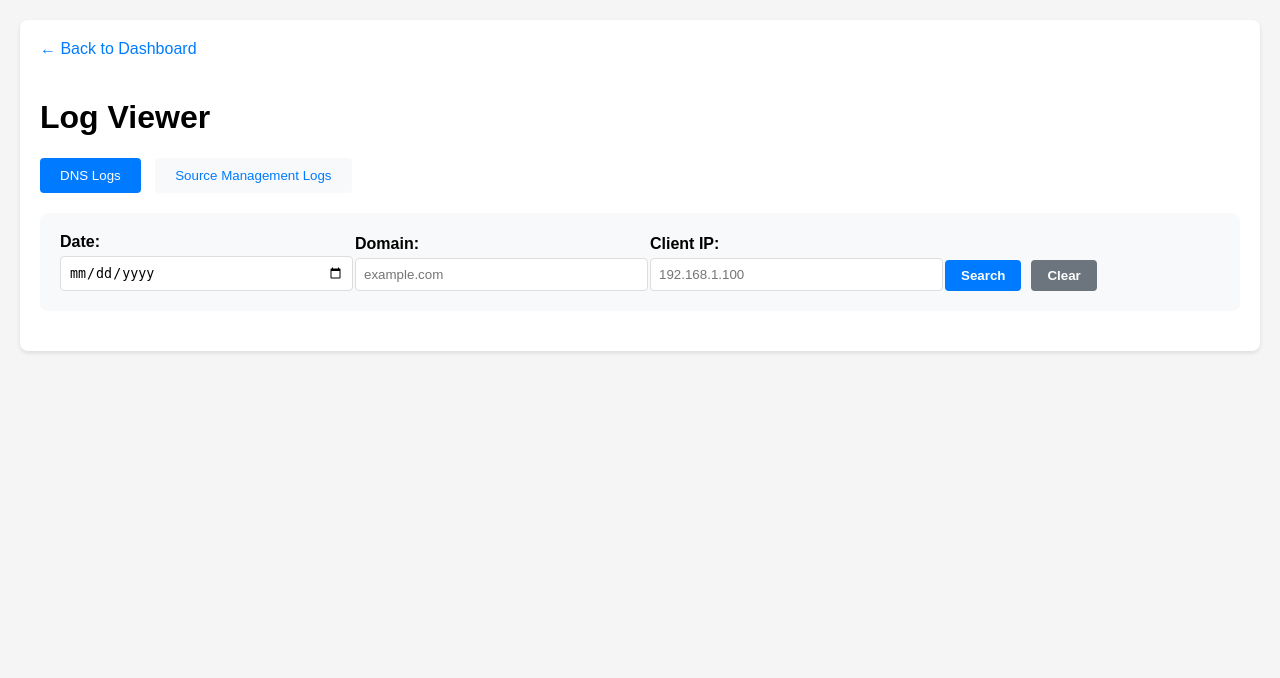
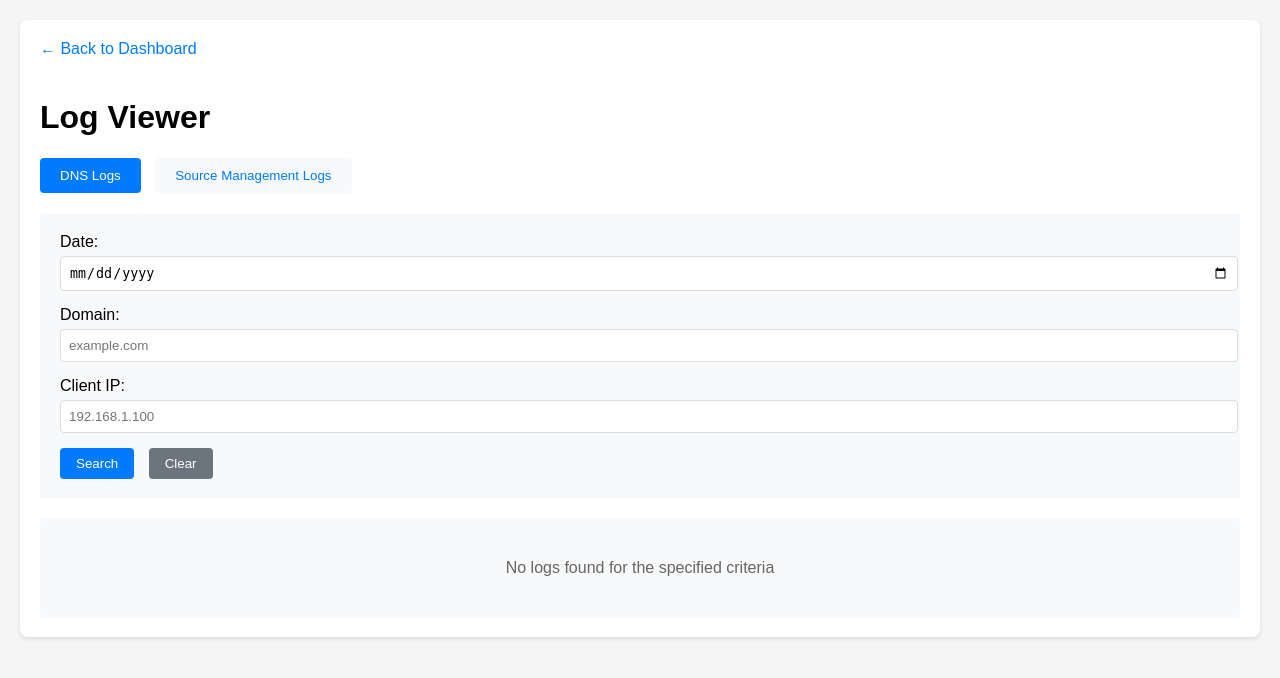
Before and after one commit to RenjiAkairu/Adsvoid, a Flask app: page /logs in a window 1280 px wide. Shown: the top 678 px of the page. Run offline with Flask 2, Linux system fonts and the light colour scheme.

Commit message:
R1.0
bug fix and more stable

```diff
--- a/config.py
+++ b/config.py
@@ -5,11 +5,5 @@ DB_USER = "root"           # Default MySQL username
 DB_PASSWORD = "@AD-BlockMaster01"  # The password you set during MySQL installation
 DB_NAME = "adsvoid"        # This will be our database name
 
-# Ad list sources
-#BLOCKLIST_SOURCES = [
-#    "https://adaway.org/hosts.txt",
-#    "https://v.firebog.net/hosts/static/w3kbl.txt"
-#]
-
 # Web dashboard settings
 WEB_PORT = 5000  # The port where your dashboard will run
--- a/main.py
+++ b/main.py
@@ -46,9 +46,24 @@ class DNSServer:
     def __init__(self, db_config):
         self.db_config = db_config
         self.blocked_ip = '0.0.0.0'
-        self.upstream_dns = ('8.8.8.8', 53)
+        # Primary DNS servers
+        self.primary_dns = [
+            ('8.8.8.8', 53),    # Google DNS
+            ('1.1.1.1', 53),    # Cloudflare
+        ]
+        # Backup DNS servers
+        self.backup_dns = [
+            ('8.8.4.4', 53),    # Google DNS backup
+            ('1.0.0.1', 53),    # Cloudflare backup
+            ('9.9.9.9', 53),    # Quad9
+        ]
+        self.cache = {}
+        self.cache_timeout = 1800  # 30 minutes cache
+        self.cache_min_timeout = 300  # 5 minutes minimum cache
         self.running = True
         self.udps = None
+        self.max_packet_size = 4096
+        self.query_timeout = 2  # DNS query timeout in seconds
 
     def stop(self):
         """Safely stop the DNS server"""
@@ -82,70 +97,181 @@ class DNSServer:
             print(f"Database error: {err}")
             return False
 
-    def handle_dns_request(self, data):
+    def log_dns_query(self, domain, client_ip, action):
+        """Log DNS query to database and file"""
+        try:
+            # Database logging
+            conn = mysql.connector.connect(**self.db_config)
+            cursor = conn.cursor()
+
+            cursor.execute("""
+                INSERT INTO dns_logs (timestamp, domain, client_ip, action, log_entry)
+                VALUES (NOW(), %s, %s, %s, %s)
+            """, (
+                domain,
+                client_ip,
+                action,
+                f"{action} - Client: {client_ip}, Domain: {domain}"
+            ))
+
+            conn.commit()
+            conn.close()
+
+            # File logging
+            log_entry = f"{datetime.now().strftime('%Y-%m-%d %H:%M:%S')} - {action} - Client: {client_ip}, Domain: {domain}"
+            dns_logger.info(log_entry)
+
+        except mysql.connector.Error as err:
+            print(f"Database logging error: {err}")
+            # Ensure file logging still works even if database fails
+            log_entry = f"{datetime.now().strftime('%Y-%m-%d %H:%M:%S')} - {action} - Client: {client_ip}, Domain: {domain}"
+            dns_logger.info(log_entry)
+
+    def handle_dns_request(self, data, addr):
         """Handle a single DNS request"""
         try:
-            # Parse the query
             query = self.DNSQuery(data)
-            client_ip = addr[0] if hasattr(self, 'last_client') else 'unknown'
+            client_ip = addr[0]
+
+            print(f"Processing query for {query.domain} from {client_ip}")
+
+            # Check cache first
+            cached = self.check_cache(query.domain)
+            if cached:
+                print(f"Cache hit for {query.domain}")
+                self.log_dns_query(query.domain, client_ip, 'CACHED')
+                return cached
 
             # Check if domain is blocked
             if self.is_domain_blocked(query.domain):
                 print(f"Blocking domain: {query.domain}")
-                # Log blocked request
-                dns_logger.info(f"BLOCKED - Client: {client_ip}, Domain: {query.domain}")
-                return query.response(self.blocked_ip)
+                response = query.response(self.blocked_ip)
+                self.update_cache(query.domain, response)
+                self.log_dns_query(query.domain, client_ip, 'BLOCKED')
+                return response
 
-            # Forward to upstream DNS
-            sock = socket.socket(socket.AF_INET, socket.SOCK_DGRAM)
-            sock.settimeout(1)
+            # Try primary DNS servers first
+            response = self.query_dns_servers(data, self.primary_dns)
+            if response:
+                self.update_cache(query.domain, response)
+                self.log_dns_query(query.domain, client_ip, 'ALLOWED')
+                return response
 
+            # If primary servers fail, try backup servers
+            response = self.query_dns_servers(data, self.backup_dns)
+            if response:
+                self.update_cache(query.domain, response)
+                self.log_dns_query(query.domain, client_ip, 'ALLOWED')
+                return response
+
+            # If all servers fail, return error response
+            print(f"All DNS servers failed for {query.domain}")
+            self.log_dns_query(query.domain, client_ip, 'ERROR')
+            return query.response(self.blocked_ip)
+
+        except Exception as e:
+            print(f"Error processing DNS request: {e}")
+            return query.response(self.blocked_ip)
+
+    def query_dns_servers(self, data, dns_servers):
+        """Query a list of DNS servers until successful response"""
+        for dns_server in dns_servers:
             try:
-                sock.sendto(data, self.upstream_dns)
-                response, _ = sock.recvfrom(4096)
-                # Log allowed request
-                dns_logger.info(f"ALLOWED - Client: {client_ip}, Domain: {query.domain}")
+                sock = socket.socket(socket.AF_INET, socket.SOCK_DGRAM)
+                sock.settimeout(self.query_timeout)
+                sock.sendto(data, dns_server)
+                response, _ = sock.recvfrom(self.max_packet_size)
                 return response
             except socket.timeout:
-                print(f"Timeout forwarding {query.domain}, blocking")
-                dns_logger.warning(f"TIMEOUT - Client: {client_ip}, Domain: {query.domain}")
-                return query.response(self.blocked_ip)
+                print(f"Timeout from DNS server {dns_server[0]}")
+                continue
+            except Exception as e:
+                print(f"Error querying DNS server {dns_server[0]}: {e}")
+                continue
             finally:
                 sock.close()
+        return None
 
-        except Exception as e:
-            print(f"Error handling request: {e}")
-            dns_logger.error(f"ERROR - Client: {client_ip}, Domain: {query.domain}, Error: {str(e)}")
-            query = self.DNSQuery(data)
-            return query.response(self.blocked_ip)
+    def update_cache(self, domain, response):
+        """Update DNS cache with new response"""
+        self.cache[domain] = {
+            'response': response,
+            'timestamp': time.time(),
+            'hits': 0
+        }
+
+    def check_cache(self, domain):
+        """Check if domain is in cache and not expired"""
+        if domain in self.cache:
+            entry = self.cache[domain]
+            current_time = time.time()
+            age = current_time - entry['timestamp']
+
+            # Update cache hits
+            entry['hits'] = entry['hits'] + 1
+
+            # Extend cache time for frequently accessed domains
+            if entry['hits'] > 10:
+                timeout = self.cache_timeout
+            else:
+                timeout = self.cache_min_timeout
+
+            if age < timeout:
+                return entry['response']
+            else:
+                del self.cache[domain]
+        return None
 
     def run_server(self):
+        """Run the DNS server"""
         print("Starting DNS Server...")
-        try:
-            self.udps = socket.socket(socket.AF_INET, socket.SOCK_DGRAM)
-            # Add this to ensure port is released on restart
-            self.udps.setsockopt(socket.SOL_SOCKET, socket.SO_REUSEADDR, 1)
-            self.udps.bind(('', 53))
-            self.udps.settimeout(0.1)
+        while self.running:
+            try:
+                if self.udps is None:
+                    self.udps = socket.socket(socket.AF_INET, socket.SOCK_DGRAM)
+                    self.udps.setsockopt(socket.SOL_SOCKET, socket.SO_REUSEADDR, 1)
+                    try:
+                        self.udps.bind(('', 53))
+                        print("Successfully bound to port 53")
+                    except PermissionError:
+                        print("Error: Permission denied. Make sure you run as administrator/root")
+                        return
+                    except socket.error as e:
+                        print(f"Socket error: {e}")
+                        print("Make sure no other DNS server is running on port 53")
+                        return
 
-            while self.running:
+                    self.udps.settimeout(0.5)
+
                 try:
-                    data, addr = self.udps.recvfrom(1024)
+                    data, addr = self.udps.recvfrom(self.max_packet_size)
                     if not self.running:
                         break
-                    response = self.handle_dns_request(data)
-                    self.udps.sendto(response, addr)
+
+                    response = self.handle_dns_request(data, addr)
+                    if response:
+                        self.udps.sendto(response, addr)
+
                 except socket.timeout:
                     continue
+                except ConnectionResetError:
+                    print("Connection reset. Recreating socket...")
+                    self.udps = None
+                    continue
                 except Exception as e:
+                    print(f"Error in main loop: {e}")
                     if self.running:
-                        print(f"Error in main loop: {e}")
+                        time.sleep(1)
 
-        except Exception as e:
-            print(f"DNS Server error: {e}")
-        finally:
-            self.stop()
-            print("DNS Server stopped.")
+            except Exception as e:
+                print(f"Critical error: {e}")
+                if self.running:
+                    time.sleep(1)
+                    self.udps = None
+
+        if self.udps:
+            self.udps.close()
+        print("DNS Server stopped.")
 
 def setup_database():
     """Create the database and tables if they don't exist"""
@@ -158,18 +284,12 @@ def setup_database():
         )
         cursor = conn.cursor()
 
-        # Create database
+        # Create database if it doesn't exist
         cursor.execute(f"CREATE DATABASE IF NOT EXISTS {config.DB_NAME}")
-        conn.close()
+        cursor.execute(f"USE {config.DB_NAME}")  # Select the database first
 
-        # Connect to our new database
-        conn = mysql.connector.connect(
-            host=config.DB_HOST,
-            user=config.DB_USER,
-            password=config.DB_PASSWORD,
-            database=config.DB_NAME
-        )
-        cursor = conn.cursor()
+        # Drop the existing dns_logs table if it exists
+        cursor.execute("DROP TABLE IF EXISTS dns_logs")
 
         # Create tables
         cursor.execute("""
@@ -180,7 +300,6 @@ def setup_database():
             )
         """)
 
-        # Create blocklist sources table
         cursor.execute("""
             CREATE TABLE IF NOT EXISTS blocklist_sources (
                 id INT AUTO_INCREMENT PRIMARY KEY,
@@ -192,7 +311,6 @@ def setup_database():
             )
         """)
 
-        # Add new table to track which domains came from which sources
         cursor.execute("""
             CREATE TABLE IF NOT EXISTS domain_sources (
                 domain_id INT,
@@ -203,15 +321,15 @@ def setup_database():
             )
         """)
 
-        # Add DNS logs table
+        # Create dns_logs table with correct ENUM values
         cursor.execute("""
-            CREATE TABLE IF NOT EXISTS dns_logs (
+            CREATE TABLE dns_logs (
                 id INT AUTO_INCREMENT PRIMARY KEY,
                 timestamp DATETIME DEFAULT CURRENT_TIMESTAMP,
                 log_entry TEXT,
                 domain VARCHAR(255),
                 client_ip VARCHAR(45),
-                action ENUM('BLOCKED', 'ALLOWED', 'ERROR') NOT NULL,
+                action ENUM('BLOCKED', 'ALLOWED', 'ERROR', 'CACHED', 'localhost') NOT NULL,
                 INDEX idx_timestamp (timestamp),
                 INDEX idx_domain (domain),
                 INDEX idx_action (action)
@@ -448,35 +566,44 @@ def signal_handler(sig, frame):
     sys.exit(0)
 
 def setup_logging():
+    """Setup logging configuration"""
     # Create logs directory if it doesn't exist
     if not os.path.exists('logs'):
         os.makedirs('logs')
 
-    # DNS request logger
+    # Configure DNS logger
     dns_logger = logging.getLogger('dns_log')
     dns_logger.setLevel(logging.INFO)
+
+    # File handler for DNS logs
     dns_handler = TimedRotatingFileHandler(
         'logs/dns_requests.log',
-        when='D',  # Daily rotation
+        when='midnight',
         interval=1,
-        backupCount=90  # Keep 90 days of logs
+        backupCount=30
     )
     dns_format = logging.Formatter('%(asctime)s - %(message)s')
     dns_handler.setFormatter(dns_format)
     dns_logger.addHandler(dns_handler)
 
-    # Source management logger
+    # Configure source management logger
     source_logger = logging.getLogger('source_log')
     source_logger.setLevel(logging.INFO)
+
+    # File handler for source management logs
     source_handler = TimedRotatingFileHandler(
         'logs/source_management.log',
-        when='D',
+        when='midnight',
         interval=1,
-        backupCount=90
+        backupCount=30
     )
     source_format = logging.Formatter('%(asctime)s - %(message)s')
     source_handler.setFormatter(source_format)
     source_logger.addHandler(source_handler)
+
+    # Make sure both loggers don't propagate to root logger
+    dns_logger.propagate = False
+    source_logger.propagate = False
 
     return dns_logger, source_logger
 
@@ -519,6 +646,14 @@ def get_system_stats():
             'disk_total': '0 GB'
         }
 
+def log_source_action(action, name, url, status=""):
+    """Log source management actions"""
+    try:
+        log_entry = f"{datetime.now().strftime('%Y-%m-%d %H:%M:%S')} - {action} - Name: {name}, URL: {url} {status}"
+        source_logger.info(log_entry)
+    except Exception as e:
+        print(f"Error logging source action: {e}")
+
 
 
 # Register signals
@@ -527,6 +662,8 @@ signal.signal(signal.SIGTERM, signal_handler)
 
 # Create the Flask web application
 app = Flask(__name__)
+
+# In main.py, replace the existing @app.route('/') function
 
 @app.route('/')
 def dashboard():
@@ -570,7 +707,6 @@ def dashboard():
                              system_stats=system_stats)
     except mysql.connector.Error as err:
         print(f"Error getting statistics: {err}")
-        # Return default values on error
         return render_template('dashboard.html',
                              domains_total=0,
                              query_stats={'total': 0, 'blocked': 0, 'allowed': 0},
@@ -616,13 +752,13 @@ def add_source():
         conn.close()
 
         # Log source addition
-        source_logger.info(f"Source Added - Name: {name}, URL: {url}")
+        log_source_action("ADD", name, url)
 
         # Update blocklist immediately
         update_blocklist()
         return redirect(url_for('list_sources'))
     except mysql.connector.Error as err:
-        source_logger.error(f"Error Adding Source - Name: {name}, URL: {url}, Error: {str(err)}")
+        log_source_action("ADD_ERROR", name, url, f"Error: {str(err)}")
         return f"Database error: {err}", 500
 
 @app.route('/sources/delete/<int:source_id>', methods=['POST'])
@@ -635,17 +771,15 @@ def delete_source(source_id):
         cursor.execute("SELECT name, url FROM blocklist_sources WHERE id = %s", (source_id,))
         source_info = cursor.fetchone()
 
-        # Delete source
-        cursor.execute("DELETE FROM blocklist_sources WHERE id = %s", (source_id,))
-        conn.commit()
+        if source_info:
+            name, url = source_info
+            log_source_action("DELETE", name, url)
 
-        # Log source deletion
+        # Rest of your delete logic...
+
+    except mysql.connector.Error as err:
         if source_info:
-            source_logger.info(f"Source Deleted - Name: {source_info[0]}, URL: {source_info[1]}")
-
-        return redirect(url_for('list_sources'))
-    except mysql.connector.Error as err:
-        source_logger.error(f"Error Deleting Source ID: {source_id}, Error: {str(err)}")
+            log_source_action("DELETE_ERROR", name, url, f"Error: {str(err)}")
         return f"Database error: {err}", 500
 
 @app.route('/sources/toggle/<int:source_id>', methods=['POST'])
@@ -692,12 +826,14 @@ def view_logs():
 
     try:
         logs = []
-        log_file = 'logs/dns_requests.log' if log_type == 'dns' else 'logs/source_management.log'
+        log_file = os.path.join('logs', 'dns_requests.log' if log_type == 'dns' else 'source_management.log')
 
         if os.path.exists(log_file):
-            with open(log_file, 'r') as f:
-                for line in f:
-                    # Filter based on search criteria
+            with open(log_file, 'r', encoding='utf-8') as f:
+                all_logs = f.readlines()
+
+                # Apply filters
+                for line in all_logs:
                     if date and date not in line:
                         continue
                     if domain and domain.lower() not in line.lower():
@@ -706,18 +842,29 @@ def view_logs():
                         continue
                     logs.append(line.strip())
 
-        # Get last 100 logs by default if no search criteria
-        if not any([date, domain, client_ip]):
-            logs = logs[-100:]
+                # Get last 100 logs if no filters and reverse them
+                if not any([date, domain, client_ip]):
+                    logs = logs[-100:]
 
+                # Reverse the logs to show newest first
+                logs.reverse()
+
+        # Return the template with logs and search parameters
         return render_template('logs.html',
                              logs=logs,
                              date=date,
                              domain=domain,
                              client_ip=client_ip,
                              log_type=log_type)
+
     except Exception as e:
-        return f"Error reading logs: {str(e)}", 500
+        print(f"Error reading logs: {e}")
+        return render_template('logs.html',
+                             logs=[f"Error reading logs: {str(e)}"],
+                             date=date,
+                             domain=domain,
+                             client_ip=client_ip,
+                             log_type=log_type)
 
 
 
--- a/templates/logs.html
+++ b/templates/logs.html
@@ -1,3 +1,4 @@
+<!-- logs.html -->
 <!DOCTYPE html>
 <html>
 <head>
@@ -22,10 +23,10 @@
         }
         .log-tabs button {
             padding: 10px 20px;
+            margin-right: 10px;
             border: none;
+            border-radius: 4px;
             cursor: pointer;
-            margin-right: 10px;
-            border-radius: 4px;
         }
         .log-tabs button.active {
             background-color: #007bff;
@@ -36,55 +37,76 @@
             color: #007bff;
         }
         .search-form {
+            margin-bottom: 20px;
+            padding: 20px;
+            background-color: #f8f9fa;
+            border-radius: 4px;
+        }
+        .form-group {
+            margin-bottom: 15px;
+        }
+        .form-group label {
+            display: block;
+            margin-bottom: 5px;
+        }
+        .form-group input {
+            width: 100%;
+            padding: 8px;
+            border: 1px solid #ddd;
+            border-radius: 4px;
+        }
+        .logs-container {
             background-color: #f8f9fa;
             padding: 20px;
-            border-radius: 8px;
-            margin-bottom: 20px;
-        }
-        .search-grid {
-            display: grid;
-            grid-template-columns: repeat(4, 1fr);
-            gap: 20px;
-            align-items: end;
-        }
-        .form-group {
+            border-radius: 4px;
+            max-height: 500px;
+            overflow-y: auto;
             display: flex;
             flex-direction: column;
         }
-        .form-group label {
-            margin-bottom: 5px;
-            font-weight: bold;
-        }
-        .form-group input {
+        .log-entry {
             padding: 8px;
-            border: 1px solid #ddd;
-            border-radius: 4px;
-            width: 100%;
-        }
-        .button-group {
-            display: flex;
-            gap: 10px;
-        }
-        .btn {
-            padding: 8px 16px;
-            border: none;
-            border-radius: 4px;
-            cursor: pointer;
-            font-weight: bold;
-        }
-        .btn-search {
-            background-color: #007bff;
-            color: white;
-        }
-        .btn-clear {
-            background-color: #6c757d;
-            color: white;
+            border-bottom: 1px solid #ddd;
+            font-family: monospace;
+            white-space: pre-wrap;
+            /* Add a subtle highlight effect for new entries */
+            animation: newEntry 1s ease-out;
         }
         .back-link {
             display: inline-block;
             margin-bottom: 20px;
             color: #007bff;
             text-decoration: none;
+        }
+        .no-logs {
+            text-align: center;
+            padding: 20px;
+            color: #666;
+        }
+
+        .log-entry:first-child {
+        border-top: 1px solid #ddd;
+        background-color: #f0f8ff;  /* Light blue background for newest entry */
+        }
+
+        @keyframes newEntry {
+            form {
+                background-color: #f0f8ff;
+            }
+            to {
+                background-color: transparent;
+            }
+        }
+
+        /* Style for timestamp inlog entries */
+        .log-entry .timestamp {
+            color: #666;
+            font-size: 10px;
+        }
+
+        /* Add hover effect */
+        .log-entry:hover {
+            background-color: #f5f5f5;
         }
     </style>
 </head>
@@ -94,38 +116,42 @@
         <h1>Log Viewer</h1>
 
         <div class="log-tabs">
-            <button class="active">DNS Logs</button>
-            <button>Source Management Logs</button>
+            <form method="GET" style="display: inline;">
+                <input type="hidden" name="type" value="dns">
+                <button type="submit" class="{{ 'active' if log_type == 'dns' else '' }}">DNS Logs</button>
+            </form>
+            <form method="GET" style="display: inline;">
+                <input type="hidden" name="type" value="source">
+                <button type="submit" class="{{ 'active' if log_type == 'source' else '' }}">Source Management Logs</button>
+            </form>
         </div>
 
-        <form class="search-form">
-            <div class="search-grid">
-                <div class="form-group">
-                    <label for="date">Date:</label>
-                    <input type="date" id="date" name="date">
-                </div>
-
-                <div class="form-group">
-                    <label for="domain">Domain:</label>
-                    <input type="text" id="domain" name="domain" placeholder="example.com">
-                </div>
-
-                <div class="form-group">
-                    <label for="client_ip">Client IP:</label>
-                    <input type="text" id="client_ip" name="client_ip" placeholder="192.168.1.100">
-                </div>
-
-                <div class="form-group">
-                    <div class="button-group">
-                        <button type="submit" class="btn btn-search">Search</button>
-                        <button type="reset" class="btn btn-clear">Clear</button>
-                    </div>
-                </div>
+        <form class="search-form" method="GET">
+            <input type="hidden" name="type" value="{{ log_type }}">
+            <div class="form-group">
+                <label>Date:</label>
+                <input type="date" name="date" value="{{ date }}">
             </div>
+            <div class="form-group">
+                <label>Domain:</label>
+                <input type="text" name="domain" value="{{ domain }}" placeholder="example.com">
+            </div>
+            <div class="form-group">
+                <label>Client IP:</label>
+                <input type="text" name="client_ip" value="{{ client_ip }}" placeholder="192.168.1.100">
+            </div>
+            <button type="submit" style="background-color: #007bff; color: white; padding: 8px 16px; border: none; border-radius: 4px; cursor: pointer;">Search</button>
+            <button type="button" onclick="window.location.href='/logs?type={{ log_type }}'" style="background-color: #6c757d; color: white; padding: 8px 16px; border: none; border-radius: 4px; cursor: pointer; margin-left: 10px;">Clear</button>
         </form>
 
-        <div class="logs">
-            <!-- Log entries will go here -->
+        <div class="logs-container">
+            {% if logs %}
+                {% for log in logs %}
+                    <div class="log-entry">{{ log }}</div>
+                {% endfor %}
+            {% else %}
+                <div class="no-logs">No logs found for the specified criteria</div>
+            {% endif %}
         </div>
     </div>
 </body>
```
Also changed, not shown: CONTRIBUTING.md (added, +40 -0 lines), DEPLOYMENT.md (added, +81 -0 lines), requirements.txt (+5 -5 lines), setup.py (+47 -28 lines), README.md, 1 other file.
